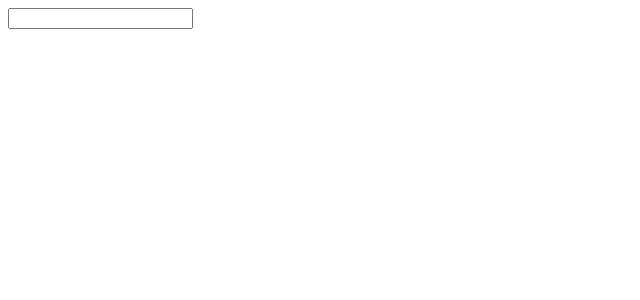
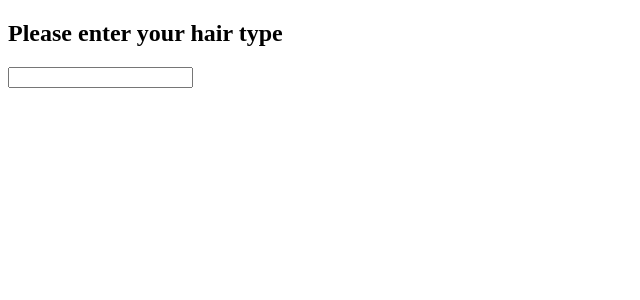
Before and after one commit to timdecillis/Hair-Nor-There, a React (Create React App) app: page / in a window 1280 px wide. Shown: the top 300 px of the page, without its empty margins (0-640 px from the left). Built offline with nearby package versions, Linux system fonts and the light colour scheme.

Commit message:
Added HairType stub

```diff
--- a/src/components/HairType.js
+++ b/src/components/HairType.js
@@ -1,8 +1,11 @@
 import React from 'react'
 
- const HairType = () => {
+const HairType = () => {
   return (
-    <input></input>
+    <div>
+      <h2>Please enter your hair type</h2>
+      <input></input>
+    </div>
   )
 }
 
```
